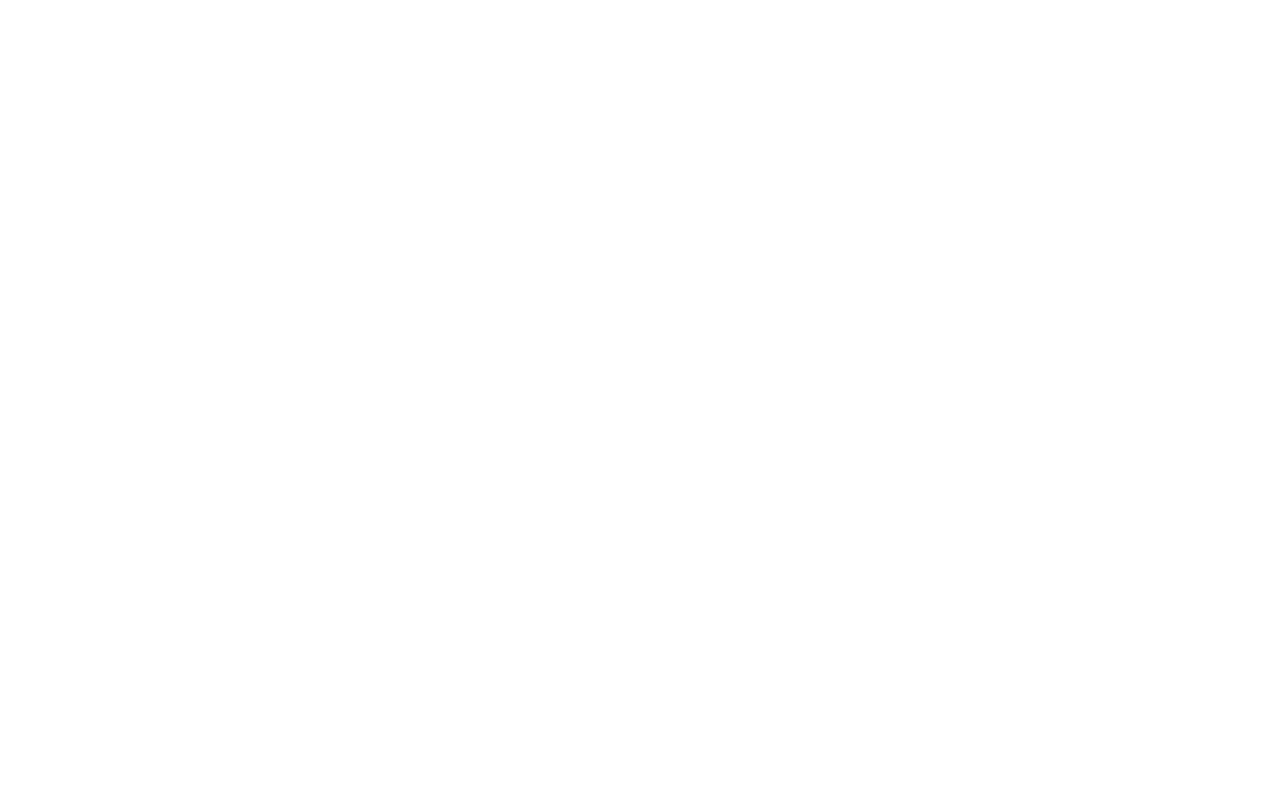
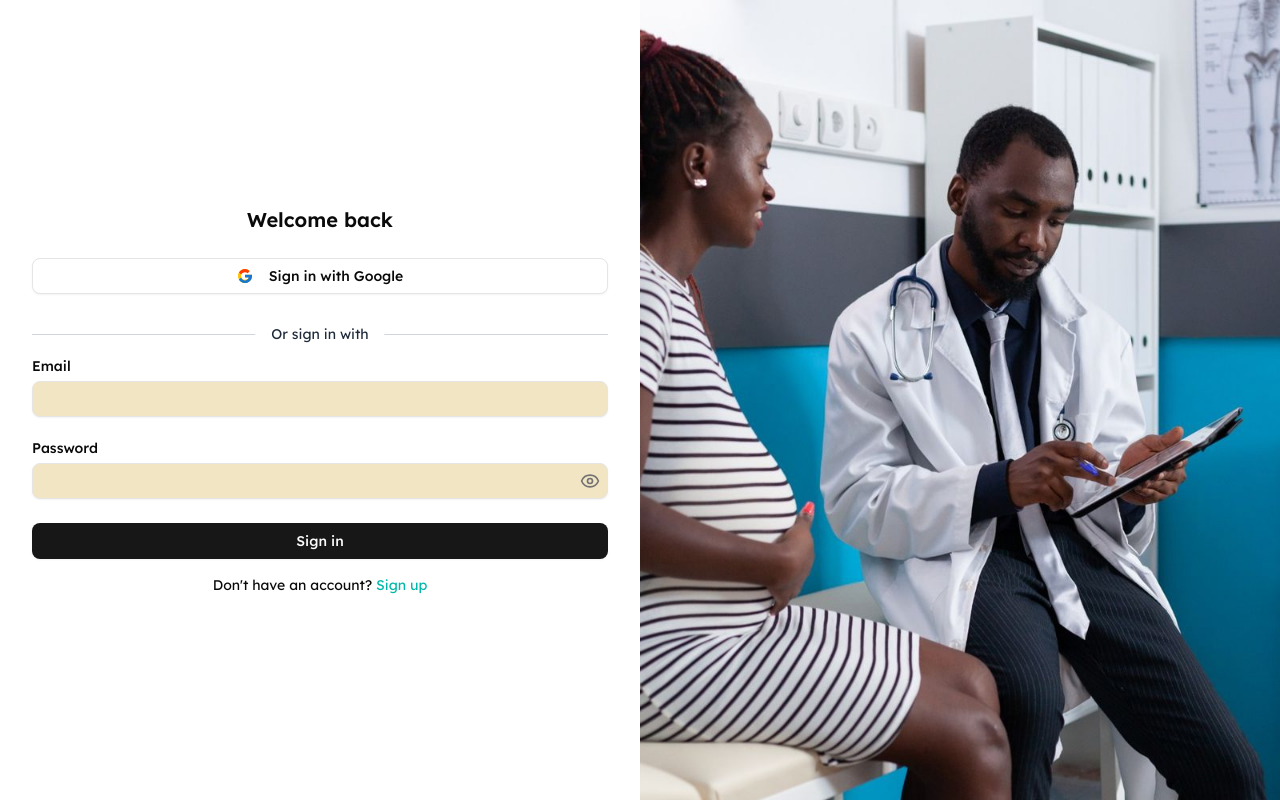
Before and after one commit to moloruntomiwa31/mobi-baby, a Nuxt app: page /auth/signin in a window 1280 px wide. Before the commit this address had no page. Built offline with nearby package versions, Linux system fonts and the light colour scheme.

Commit message:
auth pages build

```diff
--- a/components/Base/Select.vue
+++ b/components/Base/Select.vue
@@ -1,20 +1,30 @@
 <template>
-  <Select>
+  <Select  v-model="value" @update:model-value="handleEmit" class="w-full">
     <SelectTrigger class="border-current focus-visible:ring-current cursor-pointer" :class="[className]">
       <SelectValue :placeholder="String(placeholder)" />
     </SelectTrigger>
     <SelectContent>
       <SelectGroup>
-        <SelectItem v-for="v in options" :value="v">{{ v }}</SelectItem>
+        <SelectItem v-for="v in options" :key="v" :value="v">{{ v }}</SelectItem>
       </SelectGroup>
     </SelectContent>
   </Select>
 </template>
 
 <script setup lang="ts">
-const {placeholder = '', className = '', options = []} =  defineProps<{
-  placeholder?: string | number,
+defineProps<{
+  placeholder?: string | number
   className?: string
   options?: Array<string | number>
 }>()
+
+const emit = defineEmits<{
+  (e: 'change', value: string | number): void
+}>()
+
+const handleEmit = (value: string | number) => {
+  emit('change', value)
+}
+
+const value = defineModel<string | number>({ default: '' })
 </script>
--- a/components/Home/Hero.vue
+++ b/components/Home/Hero.vue
@@ -15,7 +15,7 @@
       </div>
       <div class="grid grid-cols-1 mdlg:grid-cols-2 gap-4 w-full">
         <Button variant="yellow" size="rounded" @click="navigateTo('/onboarding')">Get started for free</Button>
-        <Button variant="yellowOutline" size="rounded">Login</Button>
+        <Button variant="yellowOutline" size="rounded" @click="navigateTo('/auth/signin')">Login</Button>
       </div>
     </section>
 </template>
--- /dev/null
+++ b/components/ui/checkbox/Checkbox.vue
@@ -0,0 +1,34 @@
+<script setup lang="ts">
+import type { CheckboxRootEmits, CheckboxRootProps } from 'reka-ui'
+import type { HTMLAttributes } from 'vue'
+import { reactiveOmit } from '@vueuse/core'
+import { Check } from 'lucide-vue-next'
+import { CheckboxIndicator, CheckboxRoot, useForwardPropsEmits } from 'reka-ui'
+import { cn } from '@/lib/utils'
+
+const props = defineProps<CheckboxRootProps & { class?: HTMLAttributes['class'] }>()
+const emits = defineEmits<CheckboxRootEmits>()
+
+const delegatedProps = reactiveOmit(props, 'class')
+
+const forwarded = useForwardPropsEmits(delegatedProps, emits)
+</script>
+
+<template>
+  <CheckboxRoot
+    data-slot="checkbox"
+    v-bind="forwarded"
+    :class="
+      cn('peer border-input data-[state=checked]:bg-primary data-[state=checked]:text-primary-foreground data-[state=checked]:border-primary focus-visible:border-ring focus-visible:ring-ring/50 aria-invalid:ring-destructive/20 dark:aria-invalid:ring-destructive/40 aria-invalid:border-destructive size-4 shrink-0 rounded-[4px] border shadow-xs transition-shadow outline-none focus-visible:ring-[3px] disabled:cursor-not-allowed disabled:opacity-50',
+         props.class)"
+  >
+    <CheckboxIndicator
+      data-slot="checkbox-indicator"
+      class="flex items-center justify-center text-current transition-none"
+    >
+      <slot>
+        <Check class="size-3.5" />
+      </slot>
+    </CheckboxIndicator>
+  </CheckboxRoot>
+</template>
--- /dev/null
+++ b/components/ui/checkbox/index.ts
@@ -0,0 +1 @@
+export { default as Checkbox } from './Checkbox.vue'
--- a/components/ui/input/Input.vue
+++ b/components/ui/input/Input.vue
@@ -2,10 +2,13 @@
 import type { HTMLAttributes } from 'vue'
 import { useVModel } from '@vueuse/core'
 import { cn } from '@/lib/utils'
+import { Eye, EyeOff } from 'lucide-vue-next'
+import { ref, computed } from 'vue'
 
 const props = defineProps<{
   defaultValue?: string | number
   modelValue?: string | number
+  type?: string
   class?: HTMLAttributes['class']
 }>()
 
@@ -17,17 +20,38 @@
   passive: true,
   defaultValue: props.defaultValue,
 })
+
+const isPasswordVisible = ref(false)
+const inputType = computed(() =>
+  props.type === 'password' ? (isPasswordVisible.value ? 'text' : 'password') : props.type ?? 'text'
+)
 </script>
 
+
 <template>
+  <div class="relative">
     <input
       v-model="modelValue"
+      :type="inputType"
       data-slot="input"
       :class="cn(
         'file:text-foreground placeholder:text-muted-foreground selection:bg-primary selection:text-primary-foreground dark:bg-input/30 border-input flex h-9 w-full min-w-0 rounded-md border bg-gray px-3 py-1 text-base shadow-xs transition-[color,box-shadow] outline-none file:inline-flex file:h-7 file:border-0 file:bg-transparent file:text-sm file:font-medium disabled:pointer-events-none disabled:cursor-not-allowed disabled:opacity-50 md:text-sm',
         'focus-visible:border-ring focus-visible:ring-ring/50 focus-visible:ring-[3px]',
         'aria-invalid:ring-destructive/20 dark:aria-invalid:ring-destructive/40 aria-invalid:border-destructive',
         props.class,
+        props.type === 'password' ? 'pr-10' : ''
       )"
+    />
+
+    <button
+      v-if="props.type === 'password'"
+      type="button"
+      class="absolute inset-y-0 right-2 flex items-center text-muted-foreground hover:text-foreground"
+      @click="isPasswordVisible = !isPasswordVisible"
+      tabindex="-1"
     >
+      <EyeOff v-if="isPasswordVisible" class="w-5 h-5" />
+      <Eye v-else class="w-5 h-5" />
+    </button>
+  </div>
 </template>
--- /dev/null
+++ b/layouts/auth.vue
@@ -0,0 +1,18 @@
+<template>
+    <div class="flex items-center min-h-screen">
+        <div class="w-full mdlg:w-1/2 p-8">
+            <slot />
+        </div>
+        <div class="hidden mdlg:block mdlg:w-1/2 h-screen">
+      <img
+        src="/images/auth-bg.jpg"
+        alt="Auth Background Image"
+        class="w-full h-full object-cover"
+      />
+    </div>
+    </div>
+</template>
+
+<script setup lang="ts">
+
+</script>
--- /dev/null
+++ b/pages/auth/signin.vue
@@ -0,0 +1,55 @@
+<template>
+    <div>
+      <BaseText as="h3" size="md" class="mb-6 text-center">Welcome back</BaseText>
+
+      <div class="grid gap-6">
+        <Button variant="outline" class="w-full">
+          <svg xmlns="http://www.w3.org/2000/svg" class="h-4 w-4 mr-2" viewBox="0 0 48 48">
+            <path fill="#FFC107" d="M43.6 20.5h-1.9V20H24v8h11.3C33.9 32.4 29.4 35 24 35c-6.6 0-12-5.4-12-12s5.4-12 12-12c3 0 5.8 1.1 7.9 3l5.7-5.7C33.9 5.1 29.2 3 24 3 12.4 3 3 12.4 3 24s9.4 21 21 21c10.5 0 19.5-7.6 21-18v-6.5z"/>
+            <path fill="#FF3D00" d="M6.3 14.6l6.6 4.8C14.1 16 18.7 13 24 13c3 0 5.8 1.1 7.9 3l5.7-5.7C33.9 5.1 29.2 3 24 3c-7.5 0-13.9 4.1-17.7 10.2z"/>
+            <path fill="#4CAF50" d="M24 45c5.2 0 10-2 13.5-5.2l-6.2-5.1C29.7 36.7 26.9 38 24 38c-5.4 0-9.9-3.6-11.5-8.5l-6.6 5.1C9.9 40.9 16.5 45 24 45z"/>
+            <path fill="#1976D2" d="M43.6 20.5H24v8h11.3C34.6 32.7 29.7 38 24 38c-5.4 0-9.9-3.6-11.5-8.5l-6.6 5.1C9.9 40.9 16.5 45 24 45c10.5 0 19.5-7.6 21-18v-6.5z"/>
+          </svg>
+          Sign in with Google
+        </Button>
+
+        <div class="relative flex items-center justify-center mt-4">
+          <div class="w-full border-t border-gray-300"></div>
+          <BaseText
+            as="span"
+            size="xs"
+            class="absolute left-1/2 -translate-x-1/2 bg-white px-4 text-gray-800"
+          >
+            Or sign in with
+          </BaseText>
+        </div>
+
+        <div class="grid gap-2">
+          <Label for="email">Email</Label>
+          <Input id="email" type="email" placeholder="you@example.com" />
+        </div>
+
+        <div class="grid gap-2">
+          <Label for="password">Password</Label>
+          <Input id="password" type="password" placeholder="••••••••" />
+        </div>
+
+        <Button class="w-full">Sign in</Button>
+      </div>
+
+      <BaseText
+        as="p"
+        size="xs"
+        class="mt-4 text-center"
+        >
+        Don't have an account?
+        <NuxtLink to="/auth/signup" class="text-primaryAqua">Sign up</NuxtLink>
+      </BaseText>
+    </div>
+</template>
+
+  <script setup lang="ts">
+  definePageMeta({
+    layout: "auth",
+  })
+  </script>
--- /dev/null
+++ b/pages/auth/signup.vue
@@ -0,0 +1,72 @@
+<template>
+    <div>
+      <BaseText as="h3" size="md" class="mb-6 text-center">Create an account</BaseText>
+
+      <div class="grid gap-6">
+        <Button variant="outline" class="w-full">
+          <svg xmlns="http://www.w3.org/2000/svg" class="h-4 w-4 mr-2" viewBox="0 0 48 48">
+            <path fill="#FFC107" d="M43.6 20.5h-1.9V20H24v8h11.3C33.9 32.4 29.4 35 24 35c-6.6 0-12-5.4-12-12s5.4-12 12-12c3 0 5.8 1.1 7.9 3l5.7-5.7C33.9 5.1 29.2 3 24 3 12.4 3 3 12.4 3 24s9.4 21 21 21c10.5 0 19.5-7.6 21-18v-6.5z"/>
+            <path fill="#FF3D00" d="M6.3 14.6l6.6 4.8C14.1 16 18.7 13 24 13c3 0 5.8 1.1 7.9 3l5.7-5.7C33.9 5.1 29.2 3 24 3c-7.5 0-13.9 4.1-17.7 10.2z"/>
+            <path fill="#4CAF50" d="M24 45c5.2 0 10-2 13.5-5.2l-6.2-5.1C29.7 36.7 26.9 38 24 38c-5.4 0-9.9-3.6-11.5-8.5l-6.6 5.1C9.9 40.9 16.5 45 24 45z"/>
+            <path fill="#1976D2" d="M43.6 20.5H24v8h11.3C34.6 32.7 29.7 38 24 38c-5.4 0-9.9-3.6-11.5-8.5l-6.6 5.1C9.9 40.9 16.5 45 24 45c10.5 0 19.5-7.6 21-18v-6.5z"/>
+          </svg>
+          Sign up with Google
+        </Button>
+
+        <div class="relative flex items-center justify-center mt-4">
+          <div class="w-full border-t border-gray-300"></div>
+          <BaseText
+            as="span"
+            size="xs"
+            class="absolute left-1/2 -translate-x-1/2 bg-white px-4 text-gray-500"
+          >
+            Or continue with
+          </BaseText>
+        </div>
+
+        <div class="grid gap-2">
+          <Label for="email">Email</Label>
+          <Input id="email" type="email" placeholder="you@example.com" />
+        </div>
+
+        <div class="grid gap-2">
+          <Label for="password">Password</Label>
+          <Input id="password" type="password" placeholder="••••••••" />
+        </div>
+
+        <div class="grid gap-2">
+          <Label for="confirm-password">Confirm Password</Label>
+          <Input id="confirm-password" type="password" placeholder="••••••••" />
+        </div>
+
+        <div class="flex items-center gap-2 w-full">
+            <ClientOnly>
+  <Checkbox id="terms" />
+</ClientOnly>
+    <BaseText
+        as="label"
+        size="xs"
+    >
+      I agree with the <NuxtLink to="#" class="text-primaryAqua">Terms and Conditions</NuxtLink> of using <span class="font-semibold">MobiBaby.</span>
+    </BaseText>
+  </div>
+
+        <Button class="w-full">Create account</Button>
+      </div>
+
+      <BaseText
+        as="p"
+        size="xs"
+        class="mt-4 text-center"
+        >
+        Already have an account?
+        <NuxtLink to="/auth/signin" class="text-primaryAqua">Sign in</NuxtLink>
+      </BaseText>
+    </div>
+  </template>
+
+  <script setup lang="ts">
+  definePageMeta({
+    layout: "auth",
+  })
+  </script>
--- a/pages/onboarding.vue
+++ b/pages/onboarding.vue
@@ -24,8 +24,8 @@
     </div>
     <div class="hidden mdlg:block mdlg:w-1/2 h-screen">
       <img
-        src="/images/auth-bg.jpg"
-        alt="Auth Background Image"
+        src="/images/onboarding-bg.jpg"
+        alt="Onboarding Background Image"
         class="w-full h-full object-cover"
       />
     </div>
```
Also changed, not shown: components/DatePicker.vue (+52 -13 lines), public/images/auth-bg.jpg, public/images/onboarding-bg.jpg (added). Lines whose indentation alone changed are shown as unchanged.
